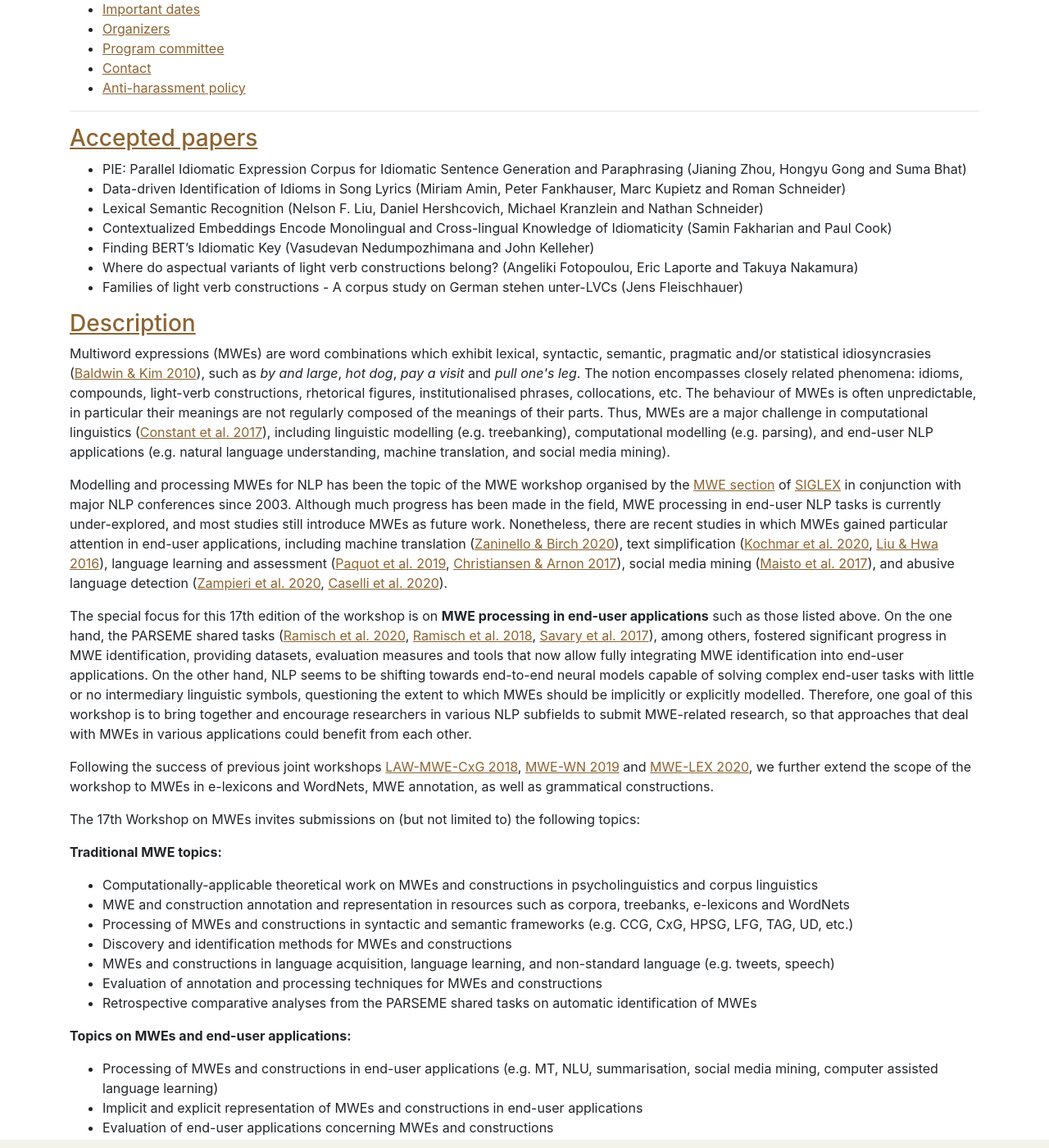
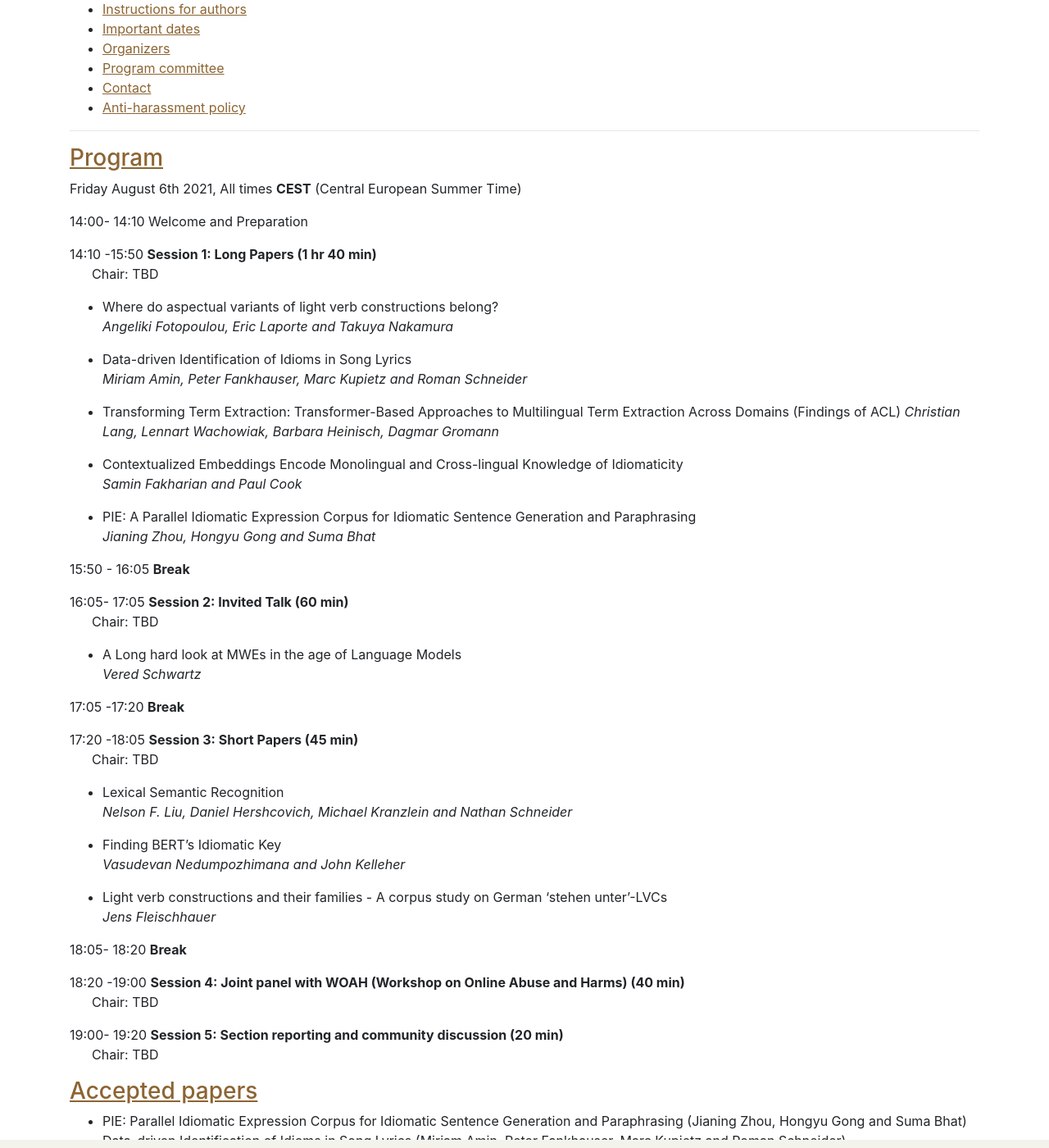
Before and after one commit to multiword/multiword.github.io, a Jekyll site: the page built from mwe2021/index.md, in a window 1280 px wide and 1400 px high, scrolled down 613 px. Shown: the whole window at 82% size. Built offline with Jekyll 4.4.1, drawn with Linux system fonts in a browser that asks for light colours; comment, search, counter and statistics services are not loaded.

Commit message:
Update index.md
Added Program information

```diff
--- a/mwe2021/index.md
+++ b/mwe2021/index.md
@@ -29,6 +29,7 @@
   <summary>
     Contents on this page
   </summary>
+- [Program](#program)
 - [Accepted papers](#papers)
 - [Description](#description)
 - [Submission modalities](#submission)
@@ -41,6 +42,63 @@
 </details>
 
 -----
+### <a name="program"> Program </a>
+
+Friday August 6th 2021, All times **CEST** (Central European Summer Time)
+
+14:00- 14:10 Welcome and Preparation
+
+14:10 -15:50 **Session 1: Long Papers (1 hr 40 min)**
+&nbsp;&nbsp;&nbsp;&nbsp;&nbsp;&nbsp;Chair:  TBD
+  * Where do aspectual variants of light verb constructions belong?
+     *Angeliki Fotopoulou, Eric Laporte and Takuya Nakamura*
+
+  * Data-driven Identification of Idioms in Song Lyrics
+    *Miriam Amin, Peter Fankhauser, Marc Kupietz and Roman Schneider*
+
+  * Transforming Term Extraction: Transformer-Based Approaches to Multilingual Term Extraction Across Domains (Findings of ACL)
+    *Christian Lang, Lennart Wachowiak, Barbara Heinisch, Dagmar Gromann*
+
+  * Contextualized Embeddings Encode Monolingual and Cross-lingual Knowledge of Idiomaticity
+    *Samin Fakharian and Paul Cook*
+
+  * PIE: A Parallel Idiomatic Expression Corpus for Idiomatic Sentence Generation and Paraphrasing
+    *Jianing Zhou, Hongyu Gong and Suma Bhat*
+
+
+15:50 - 16:05 **Break**
+
+16:05- 17:05 **Session 2: Invited Talk (60 min)**
+&nbsp;&nbsp;&nbsp;&nbsp;&nbsp;&nbsp;Chair:  TBD
+
+   * A Long hard look at MWEs in the age of Language Models
+      *Vered Schwartz*
+
+17:05 -17:20  **Break**
+
+17:20 -18:05 **Session 3: Short Papers (45 min)**
+&nbsp;&nbsp;&nbsp;&nbsp;&nbsp;&nbsp;Chair:  TBD
+
+   * Lexical Semantic Recognition
+     *Nelson F. Liu, Daniel Hershcovich, Michael Kranzlein and Nathan Schneider*
+
+   * Finding BERT’s Idiomatic Key
+      *Vasudevan Nedumpozhimana and John Kelleher*
+
+   * Light verb constructions and their families - A corpus study on German 'stehen unter'-LVCs
+    *Jens Fleischhauer*
+
+18:05- 18:20 **Break**
+
+18:20 -19:00 **Session 4: Joint panel with WOAH (Workshop on Online Abuse and Harms) (40 min)**
+&nbsp;&nbsp;&nbsp;&nbsp;&nbsp;&nbsp;Chair:  TBD
+
+19:00- 19:20 **Session 5: Section reporting and community discussion (20 min)**
+&nbsp;&nbsp;&nbsp;&nbsp;&nbsp;&nbsp;Chair:  TBD
+
+
+
+
 
 ### <a name="papers"> Accepted papers </a>
 
```
